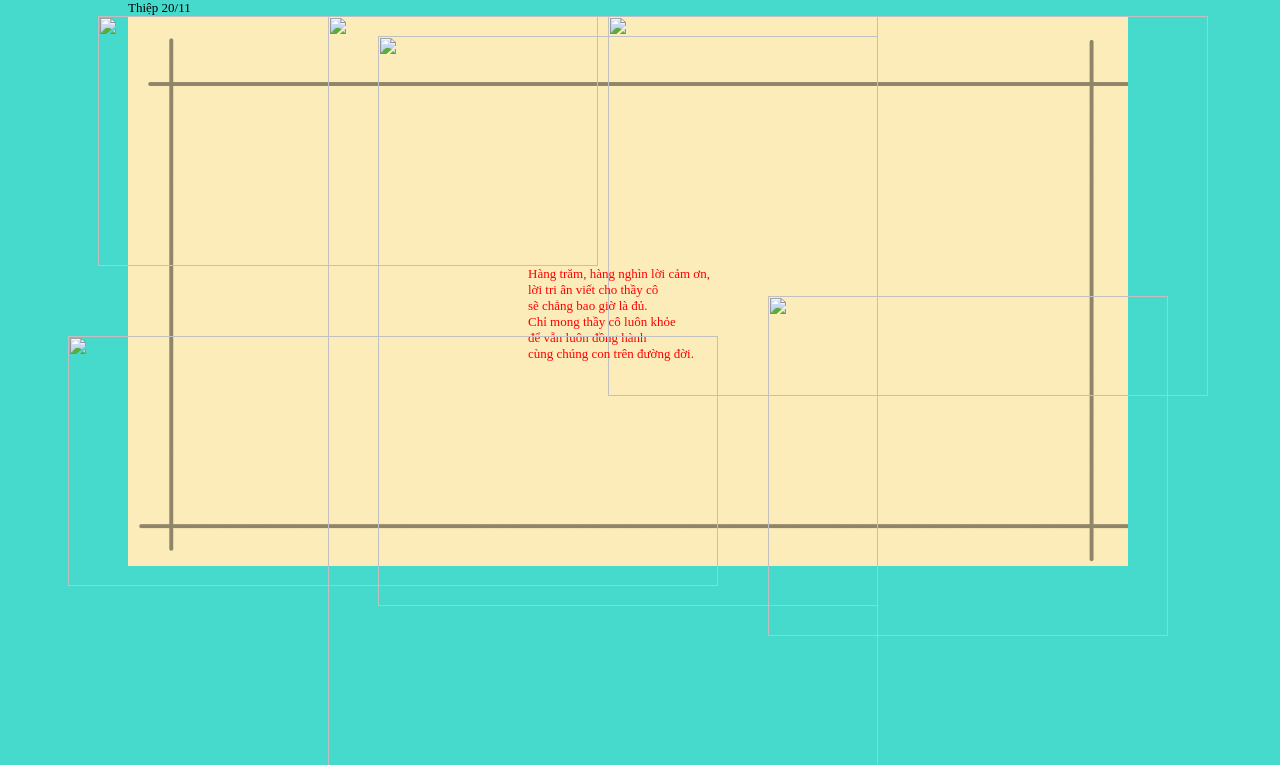
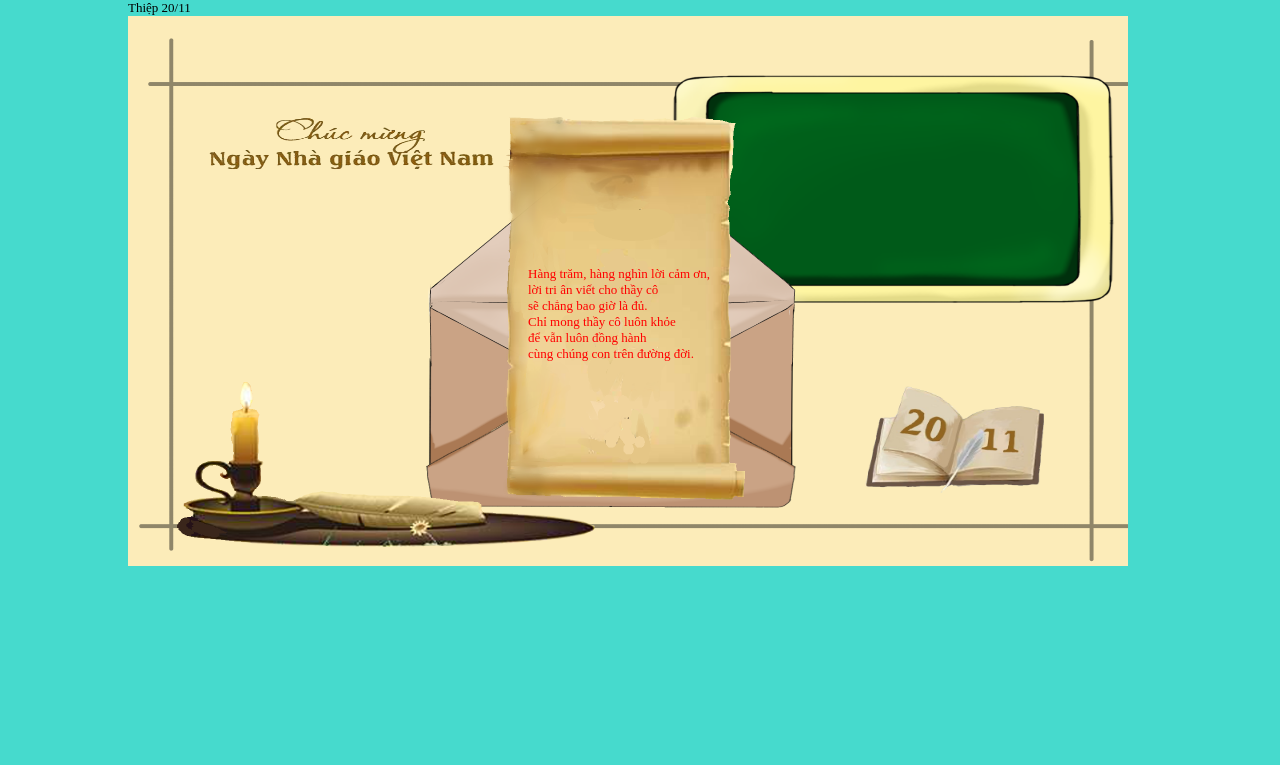
Before and after one commit to lehang202/IT-BL-K23.gitHub.io, a plain HTML site: page index.html in a window 1280 px wide. Shown: the top 765 px of the page. Drawn offline with Linux system fonts and the light colour scheme; files that its build step writes are made by us from their sources; files whose address does not match are found by name.

Commit message:
Update index.html

```diff
--- a/index.html
+++ b/index.html
@@ -2,7 +2,7 @@
 <html>
     <head>
         <tile> Thiệp 20/11</tile>
-        <link type = "text/css" rel="stylesheet" href = "./hieuung.css" />
+        <link type = "text/css" rel="stylesheet" href = "./css/hieuung.css" />
         <!--
         <style>
             body{
@@ -18,15 +18,15 @@
             <img src = "./phongnen.png" />
 
             <div id = "bang">
-                <img width="600px" height="380px" src = "bang.jpg" />
+                <img width="600px" height="380px" src = "./anh/bang.jpg" />
             </div>
 
             <div id = "bithu">
-                <img width="550px" height="750px" src = "./thumo.jpg" />
+                <img width="550px" height="750px" src = "./anh/thumo.jpg" />
             </div>
 
             <div id = "lathu">
-                <img width="500px" height= "570px" src = "./lathu.png" />
+                <img width="500px" height= "570px" src = "./anh/lathu.png" />
 
                     <span> Hàng trăm, hàng nghìn lời cảm ơn, <br />
                         lời tri ân viết cho thầy cô <br />
@@ -39,15 +39,15 @@
             </div>
 
             <div id = "caynen" >
-                <img width="650px" height= "250px" src = "nen2.png" />
+                <img width="650px" height= "250px" src = "./anh/nen2.png" />
             </div>
 
             <div id = "chuchuc">
-                <img width="500px" height="250px" src = "chu1.jpg" />
+                <img width="500px" height="250px" src = "./anh/chu1.jpg" />
             </div>
 
             <div id = "book">
-                <img width="400px" height="340px" src = "sach2.jpg" />
+                <img width="400px" height="340px" src = "./anh/sach2.jpg" />
             </div>
 
 
```
